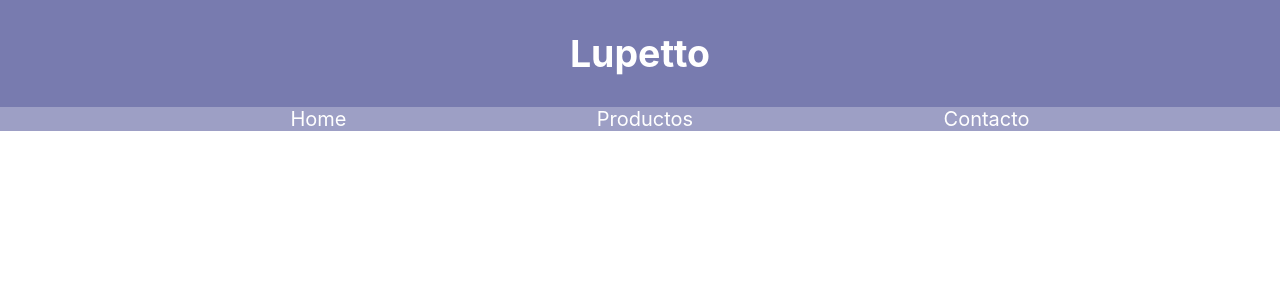
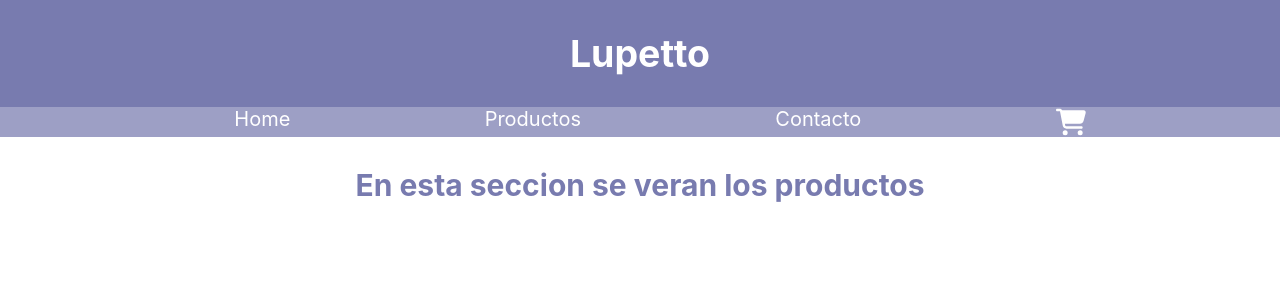
Before and after one commit to JUthurralt/Proyecto-ReactJS, a React (Create React App) app: page / in a window 1280 px wide. Shown: the top 300 px of the page. Built offline with nearby package versions, Linux system fonts and the light colour scheme.

Commit message:
props y iconos

```diff
--- a/src/App.js
+++ b/src/App.js
@@ -1,11 +1,13 @@
 // import logo from './logo.svg';
 import './App.css';
 import NavBar from './components/NavBar';
+import ItemListContainer from './components/ItemListContainer';
 
 function App() {
   return (
-   <div>
+   <div className='App'>
    <NavBar></NavBar>
+   <ItemListContainer mensaje="En esta seccion se veran los productos"></ItemListContainer>
    </div>
   );
 }
--- /dev/null
+++ b/src/components/CartWidget.css
@@ -0,0 +1,6 @@
+#icono {
+    font-size: 60px;
+    color: white;
+    height: 30px;
+    width: 30px;
+}
--- /dev/null
+++ b/src/components/CartWidget.js
@@ -0,0 +1,13 @@
+import "./CartWidget.css";
+import { FontAwesomeIcon } from "@fortawesome/react-fontawesome";
+import { faShoppingCart } from "@fortawesome/free-solid-svg-icons";
+
+const CartWidget = () => {
+    return (
+        <div>
+        <FontAwesomeIcon icon={faShoppingCart} id="icono"></FontAwesomeIcon>
+        </div>
+    )
+}
+
+export default CartWidget;
--- /dev/null
+++ b/src/components/ItemListContainer.css
@@ -0,0 +1,8 @@
+#Props {
+    display: flex;
+    justify-content: center;
+    text-align: center;
+    font-size: 30px;
+    font-weight: bold;
+    color: rgb(120, 123, 175);
+}
--- /dev/null
+++ b/src/components/ItemListContainer.js
@@ -0,0 +1,13 @@
+import "./ItemListContainer.css";
+
+const ItemListContainer = (props) => {
+    return (
+       <>
+       <div>
+     <p id="Props"> {props.mensaje} </p>
+     </div>
+       </>
+    )
+}
+
+export default ItemListContainer;
--- a/src/components/NavBar.js
+++ b/src/components/NavBar.js
@@ -1,4 +1,6 @@
 import "./NavBar.css";
+import CartWidget from "./CartWidget";
+
 
 const NavBar = () => {
     return(
@@ -10,15 +12,19 @@ const NavBar = () => {
     <div className="ul">
 <ul>
     <li>
-        <a href="#">Home</a>
+        <a href="/">Home</a>
     </li>
     <li>
-        <a href="#">Productos</a>
+        <a href="/">Productos</a>
     </li>
     <li>
-        <a href="#">Contacto</a>
+        <a href="/">Contacto</a>
     </li>
+    <div>
+        <CartWidget></CartWidget>
+    </div>
 </ul>
+
 </div>
 </div>
 
```
Also changed, not shown: package.json (+7 -0 lines), 1 other file (tests, documents, lock files or other folders).
